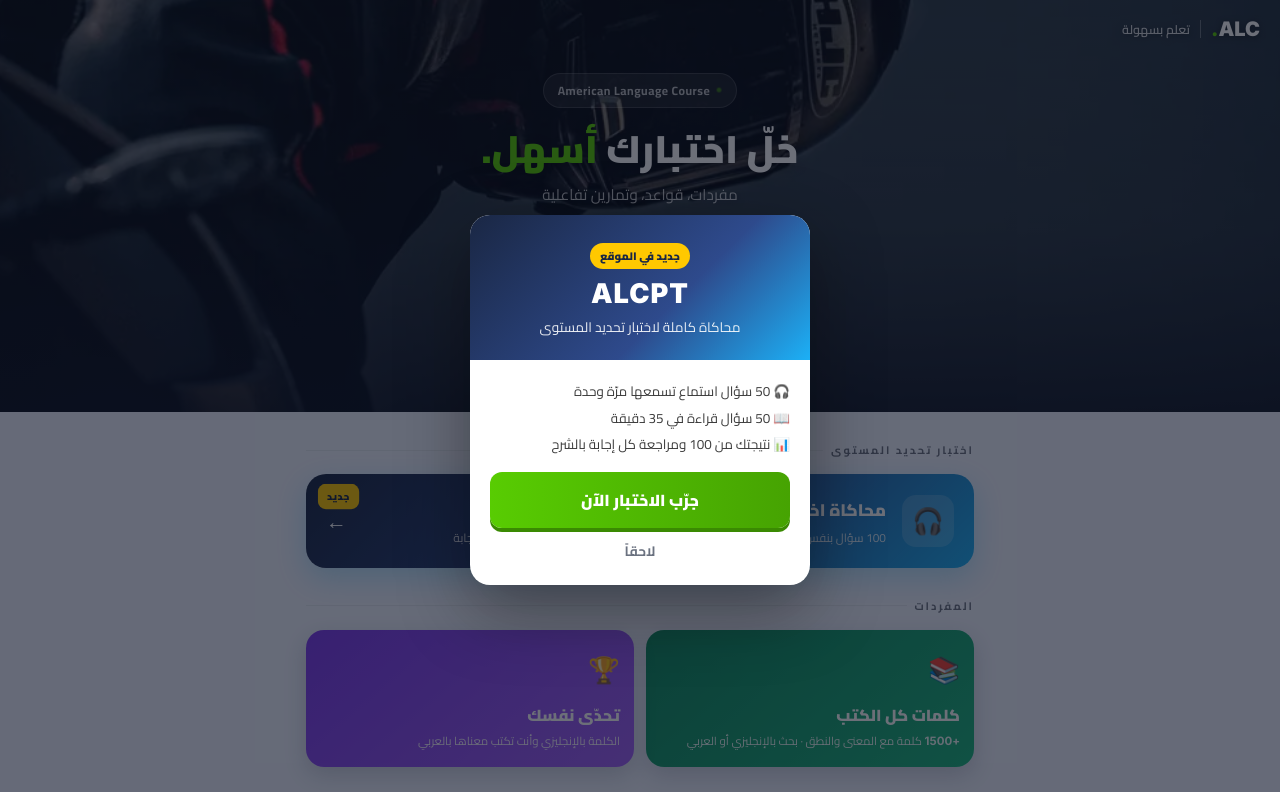
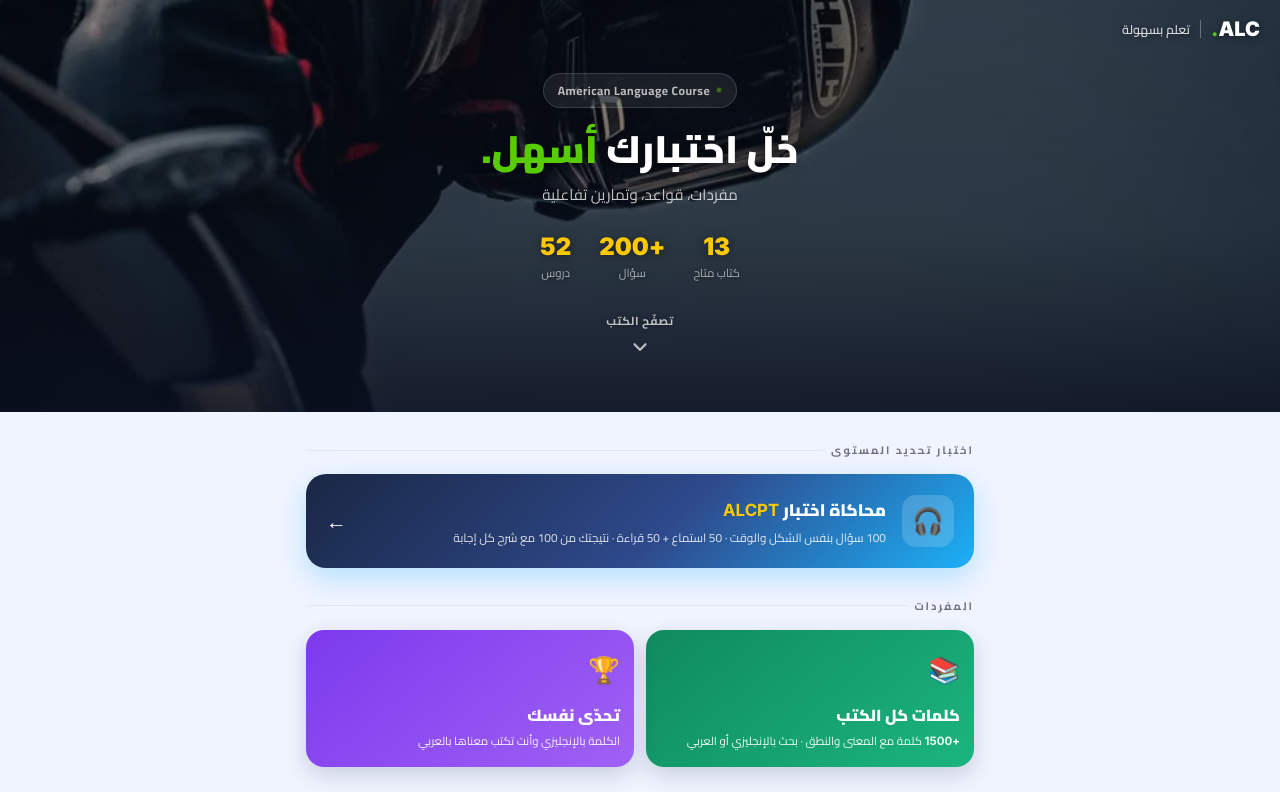
Before and after one commit to alimobarki2030/alc4, a plain HTML site: page index.html in a window 1280 px wide. Shown: the top 792 px of the page. Drawn offline with Linux system fonts and the light colour scheme.

Commit message:
Home: remove ALCPT promo popup and 'new' badge (#201)
Claude-Session: https://claude.ai/code/session_011YEvGJ73QPXzgCcPaL7kxB

Co-authored-by: Claude <noreply@anthropic.com>

```diff
--- a/index.html
+++ b/index.html
@@ -212,8 +212,6 @@ body{font-family:'Cairo',sans-serif;background:var(--bg);color:var(--txt);min-he
   background:linear-gradient(135deg,#1A2744,#2E4A8C 55%,#1CB0F6);border-radius:20px;padding:20px;
   text-decoration:none;margin-bottom:28px;box-shadow:0 10px 28px rgba(28,176,246,.28);transition:all .2s}
 .alcpt-card:hover{transform:translateY(-3px);box-shadow:0 14px 34px rgba(28,176,246,.38)}
-.alcpt-card .ac-new{position:absolute;top:10px;left:12px;background:#FFC800;color:#1A2744;font-size:.62rem;font-weight:900;
-  padding:3px 9px;border-radius:8px;letter-spacing:.3px;animation:acPulse 1.6s ease-in-out infinite}
 @keyframes acPulse{0%,100%{transform:scale(1)}50%{transform:scale(1.08)}}
 .alcpt-card .ac-ico{flex:none;width:52px;height:52px;border-radius:14px;background:rgba(255,255,255,.16);
   display:flex;align-items:center;justify-content:center;font-size:1.6rem}
@@ -231,23 +229,6 @@ body{font-family:'Cairo',sans-serif;background:var(--bg);color:var(--txt);min-he
 .vw-card h3{font-family:'Cairo',sans-serif;font-size:1rem;font-weight:900;margin-bottom:3px}
 .vw-card p{font-size:.72rem;line-height:1.55;opacity:.92}
 .vw-card p b{font-family:'Inter',sans-serif}
-#alcpt-pop{position:fixed;inset:0;z-index:9000;background:rgba(10,16,30,.6);display:none;align-items:center;justify-content:center;padding:20px}
-#alcpt-pop.on{display:flex}
-#alcpt-pop .ap-box{background:#fff;border-radius:20px;max-width:340px;width:100%;overflow:hidden;text-align:center;box-shadow:0 24px 70px rgba(0,0,0,.4);animation:apIn .35s ease}
-@keyframes apIn{from{transform:translateY(16px) scale(.97);opacity:0}to{transform:none;opacity:1}}
-#alcpt-pop .ap-top{background:linear-gradient(135deg,#1A2744,#2E4A8C 60%,#1CB0F6);padding:24px 20px 20px;color:#fff}
-#alcpt-pop .ap-top .ap-badge{display:inline-block;background:#FFC800;color:#1A2744;font-weight:900;font-size:.68rem;padding:3px 10px;border-radius:99px;margin-bottom:8px}
-#alcpt-pop .ap-top h3{font-family:'Inter',sans-serif;font-size:1.7rem;font-weight:900;letter-spacing:1px}
-#alcpt-pop .ap-top p{font-size:.85rem;opacity:.9;margin-top:4px}
-#alcpt-pop .ap-body{padding:18px 20px 20px}
-#alcpt-pop .ap-body ul{list-style:none;text-align:right;font-size:.84rem;line-height:2;color:#3C3C3C}
-#alcpt-pop .ap-go{display:block;margin-top:14px;padding:13px;border-radius:12px;background:linear-gradient(90deg,#58CC02,#46A302);
-  color:#fff;font-weight:800;text-decoration:none;box-shadow:0 4px 0 #3A8A02}
-#alcpt-pop .ap-later{margin-top:10px;background:none;border:none;color:#6B7280;font-family:'Cairo',sans-serif;font-weight:700;font-size:.85rem;cursor:pointer}
-@media (prefers-color-scheme: dark){
-  #alcpt-pop .ap-box{background:#182138}
-  #alcpt-pop .ap-body ul{color:#E6EBF5}
-}
 
 .listen-hub-card{display:flex;align-items:center;gap:16px;
   background:linear-gradient(135deg,#1CB0F6,#0A96DC);border-radius:20px;padding:20px;
@@ -495,7 +476,6 @@ html.splash-seen #splash{display:none}
 <div class="section" id="books">
   <div class="sec-label">اختبار تحديد المستوى</div>
   <a class="alcpt-card" href="alcpt">
-    <span class="ac-new">جديد</span>
     <div class="ac-ico">🎧</div>
     <div class="ac-txt">
       <h3>محاكاة اختبار <b>ALCPT</b></h3>
@@ -647,34 +627,5 @@ if('serviceWorker' in navigator){
   window.addEventListener('load',()=>navigator.serviceWorker.register('sw.js'));
 }
 </script>
-<div id="alcpt-pop" role="dialog" aria-modal="true" aria-labelledby="ap-title">
-  <div class="ap-box">
-    <div class="ap-top"><span class="ap-badge">جديد في الموقع</span><h3 id="ap-title">ALCPT</h3><p>محاكاة كاملة لاختبار تحديد المستوى</p></div>
-    <div class="ap-body">
-      <ul>
-        <li>🎧 50 سؤال استماع تسمعها مرّة وحدة</li>
-        <li>📖 50 سؤال قراءة في 35 دقيقة</li>
-        <li>📊 نتيجتك من 100 ومراجعة كل إجابة بالشرح</li>
-      </ul>
-      <a class="ap-go" href="alcpt">جرّب الاختبار الآن</a>
-      <button class="ap-later" id="ap-later">لاحقاً</button>
-    </div>
-  </div>
-</div>
-<script>
-// إعلان محاكاة ALCPT — يظهر مرّة واحدة لكل جهاز، بعد شاشة الترحيب.
-(function(){
-  var KEY='alcpt_promo_v1';
-  try{ if(localStorage.getItem(KEY))return; }catch(e){ return; }
-  var pop=document.getElementById('alcpt-pop');
-  function seen(){ try{localStorage.setItem(KEY,'1');}catch(e){} }
-  function close(){ pop.classList.remove('on'); seen(); }
-  var delay=document.documentElement.classList.contains('splash-seen')?800:3400;
-  setTimeout(function(){ pop.classList.add('on'); seen(); try{gtag('event','alcpt_promo_shown');}catch(e){} },delay);
-  document.getElementById('ap-later').onclick=close;
-  pop.addEventListener('click',function(e){ if(e.target===pop)close(); });
-  pop.querySelector('.ap-go').addEventListener('click',function(){ seen(); try{gtag('event','alcpt_promo_click');}catch(e){} });
-})();
-</script>
 </body>
 </html>
--- a/sw.js
+++ b/sw.js
@@ -1,4 +1,4 @@
-const CACHE_NAME='alc-v160';
+const CACHE_NAME='alc-v161';
 // Audio lives in its own size-capped cache so the mp3s can never pile
 // into (or get wiped alongside) the versioned app cache.
 // v2: audio re-generated at higher fidelity (48kHz/192kbps) — bumping the
```
